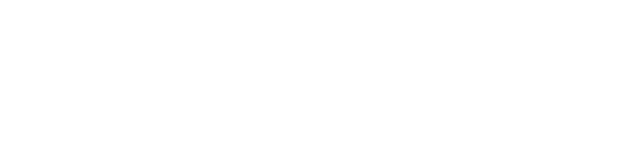
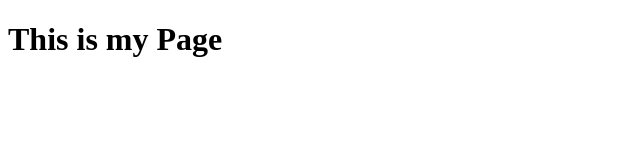
Before and after one commit to JohnCrisLanestosa/Testing2, a plain HTML site: page index.html in a window 1280 px wide. Shown: the whole page, without its empty margins (0-640 px from the left). Drawn offline with Linux system fonts and the light colour scheme.

Commit message:
Modified Body

```diff
--- a/index.html
+++ b/index.html
@@ -4,6 +4,9 @@
     <meta charset="UTF-8">
     <meta name="viewport" content="width=device-width, initial-scale=1.0">
     <title>My Page</title>
+    <body>
+        <h1>This is my Page</h1>
+    </body>
 </head>
 <body>
 
```
